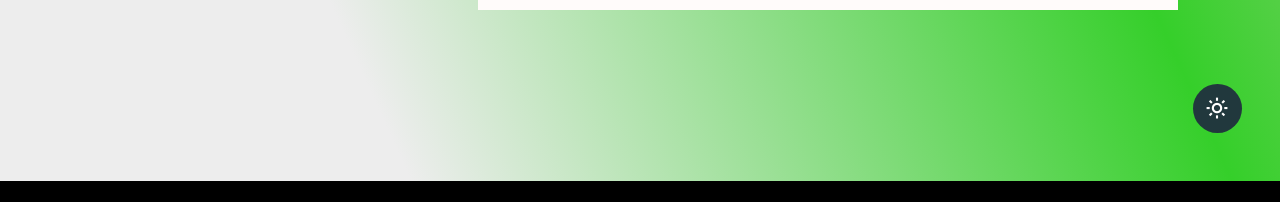
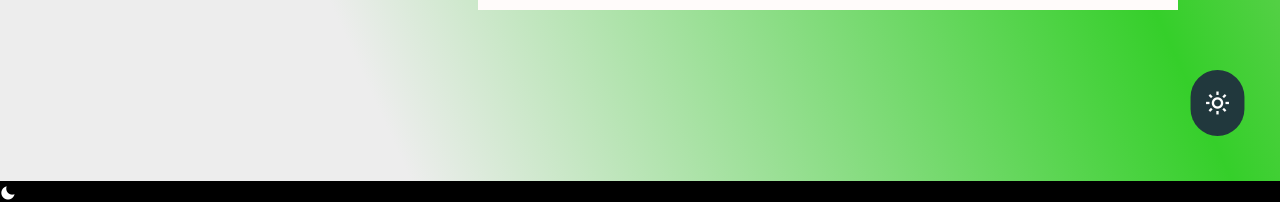
Before and after one commit to juannnm/proyecto-final-maquetacion-web, a plain HTML site: page index.html in a window 1280 px wide. Shown: the part 619-821 px from the top of the page. Before the commit the page ends 800 px from the top, so only its background shows below. Drawn offline with nearby package versions, Linux system fonts and the light colour scheme.

Commit message:
Botones de cambio de modos agregados

```diff
--- a/index.html
+++ b/index.html
@@ -67,8 +67,12 @@
     <a href="#"><i class="ri-youtube-fill"></i></a>
   </div>
 
-  <div class="scroll-down">
+  <div class="light-mode">
     <i class='bx bx-sun'></i>
+  </div>
+
+  <div class="dark-mode">
+    <i class='bx bxs-moon' ></i>
   </div>
 
 </body>
--- a/style.css
+++ b/style.css
@@ -169,13 +169,13 @@ section {
   transform: translateY(-5px);
 }
 
-.scroll-down {
+.light-mode, .black-mode {
   position: absolute;
   bottom: 6%;
   right: 3%;
 }
 
-.scroll-down i {
+.light-mode, black-mode i {
   display: block;
   padding: 12px;
   font-size: 25px;
@@ -184,7 +184,7 @@ section {
   transition: all .5s ease;
 }
 
-.scroll-down i:hover {
+.light-mode, .black-mode i:hover {
   transform: scale(1.1);
 }
 
```
